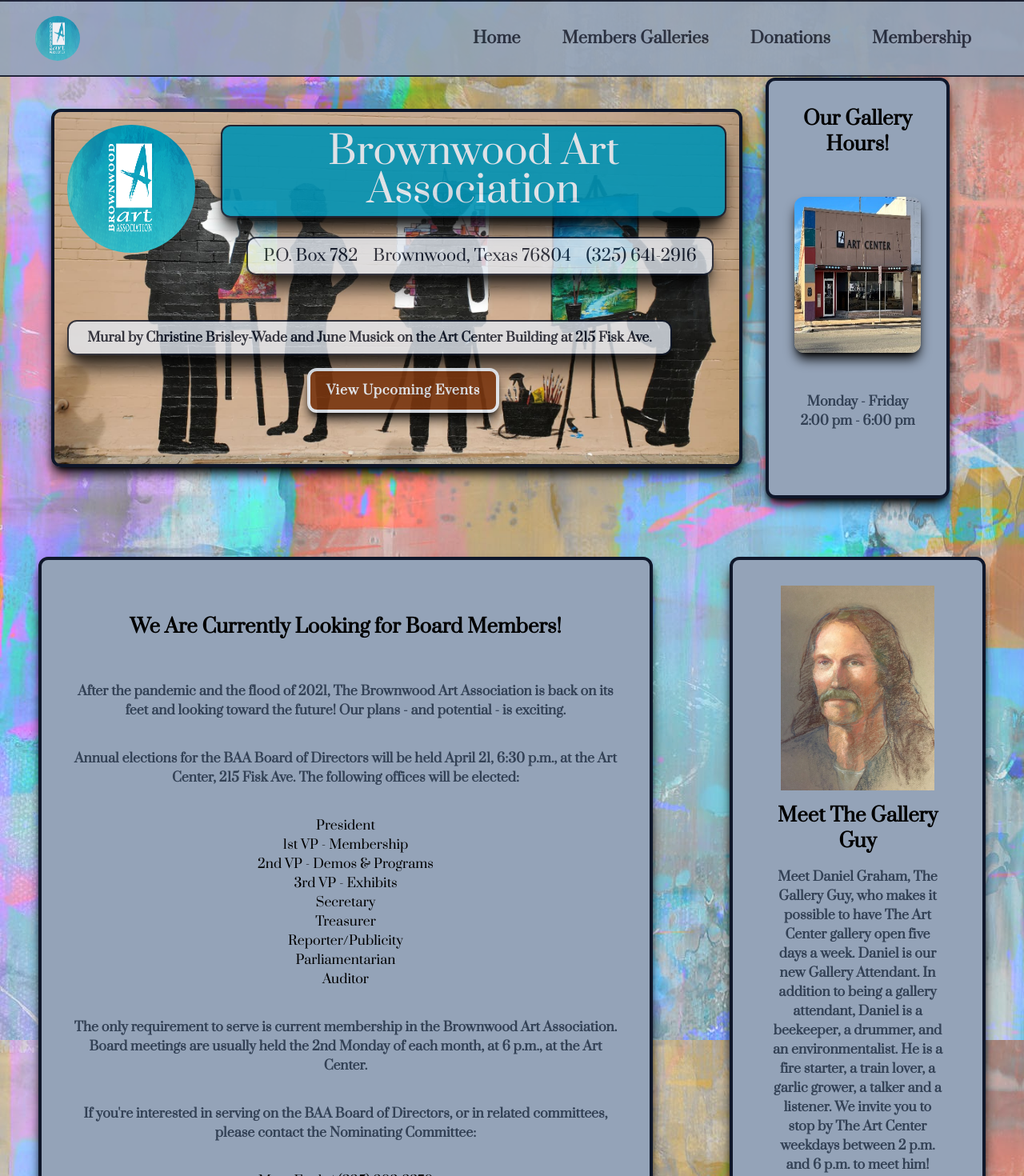
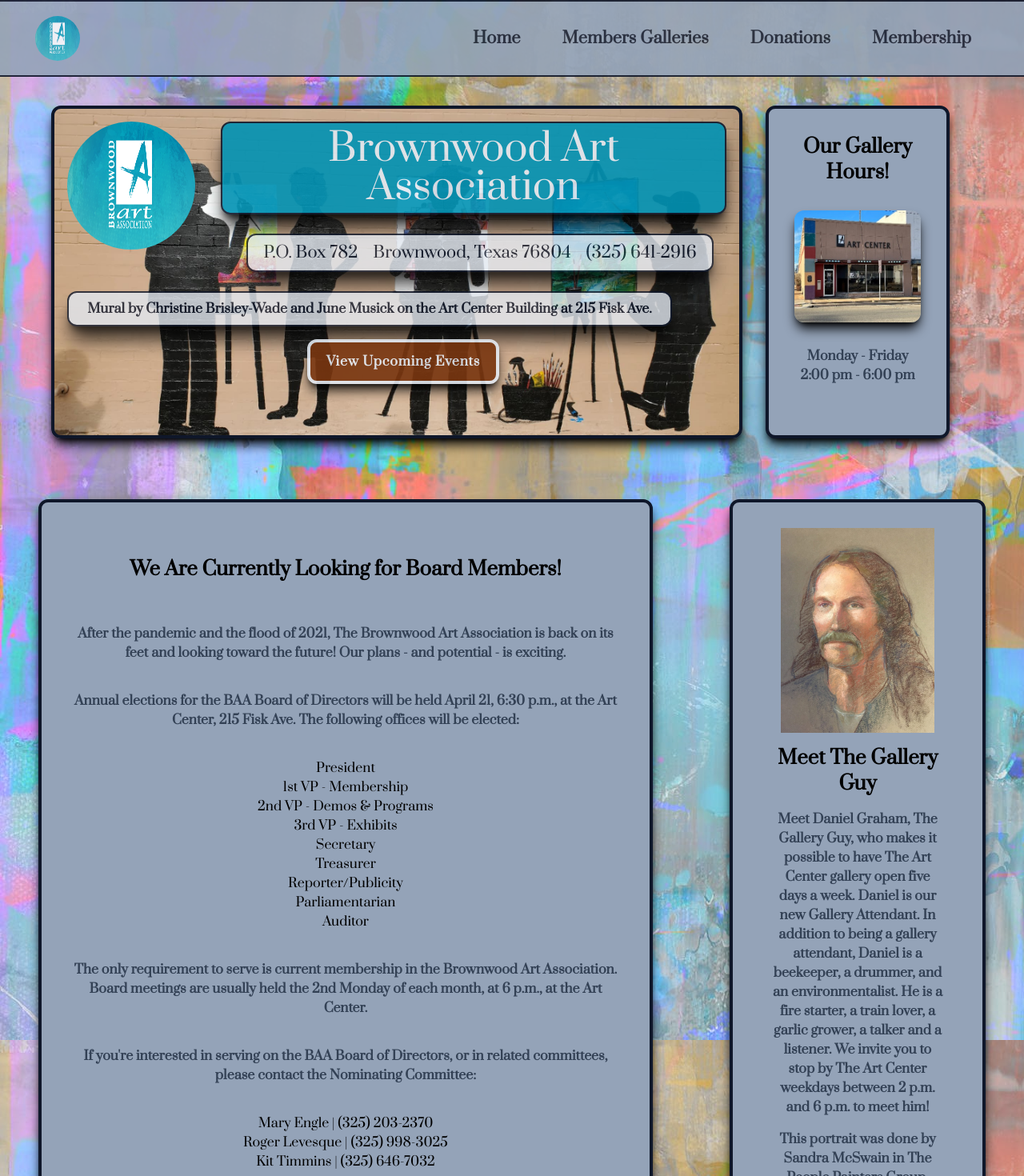
Before and after one commit to Jonathan-Day-Dev/bwd-art, a React (Create React App) app: page /home in a window 1280 px wide. Shown: the top 1470 px of the page at 80% size. Built offline with nearby package versions, Linux system fonts and the light colour scheme.

Commit message:
make some small styling changes

```diff
--- a/src/App.css
+++ b/src/App.css
@@ -21,6 +21,6 @@
   opacity: 0.8;
 }
 
-#main {
-  @apply mt-8;
-}
+/* #main {
+  @apply mt-0;
+} */
--- a/src/components/Layout/Header/Header.module.css
+++ b/src/components/Layout/Header/Header.module.css
@@ -1,3 +1,3 @@
 .full {
-  @apply h-screen flex flex-col xl:flex-row justify-evenly items-center mt-36 sm:mt-32 xl:mt-20 xl:h-[70vh] w-[90vw];
+  @apply h-screen flex flex-col xl:flex-row justify-evenly items-center mt-36 sm:mt-32 xl:mt-20 xl:h-[65vh] w-[90vw];
 }
--- a/src/components/Layout/Header/HeaderExtra.module.css
+++ b/src/components/Layout/Header/HeaderExtra.module.css
@@ -1,5 +1,5 @@
 .upcoming {
-  @apply w-[80%] px-6 mt-8 h-[40%] flex flex-col justify-evenly items-center xl:w-[20%] xl:h-[94%] border-4 border-solid border-slate-900 rounded-xl shadow-lg shadow-black;
+  @apply w-[80%] px-6 mt-8 h-[80%] flex flex-col justify-evenly items-center xl:w-[20%] xl:h-[80%] border-4 border-solid border-slate-900 rounded-xl shadow-lg shadow-black;
 }
 
 .title {
```
